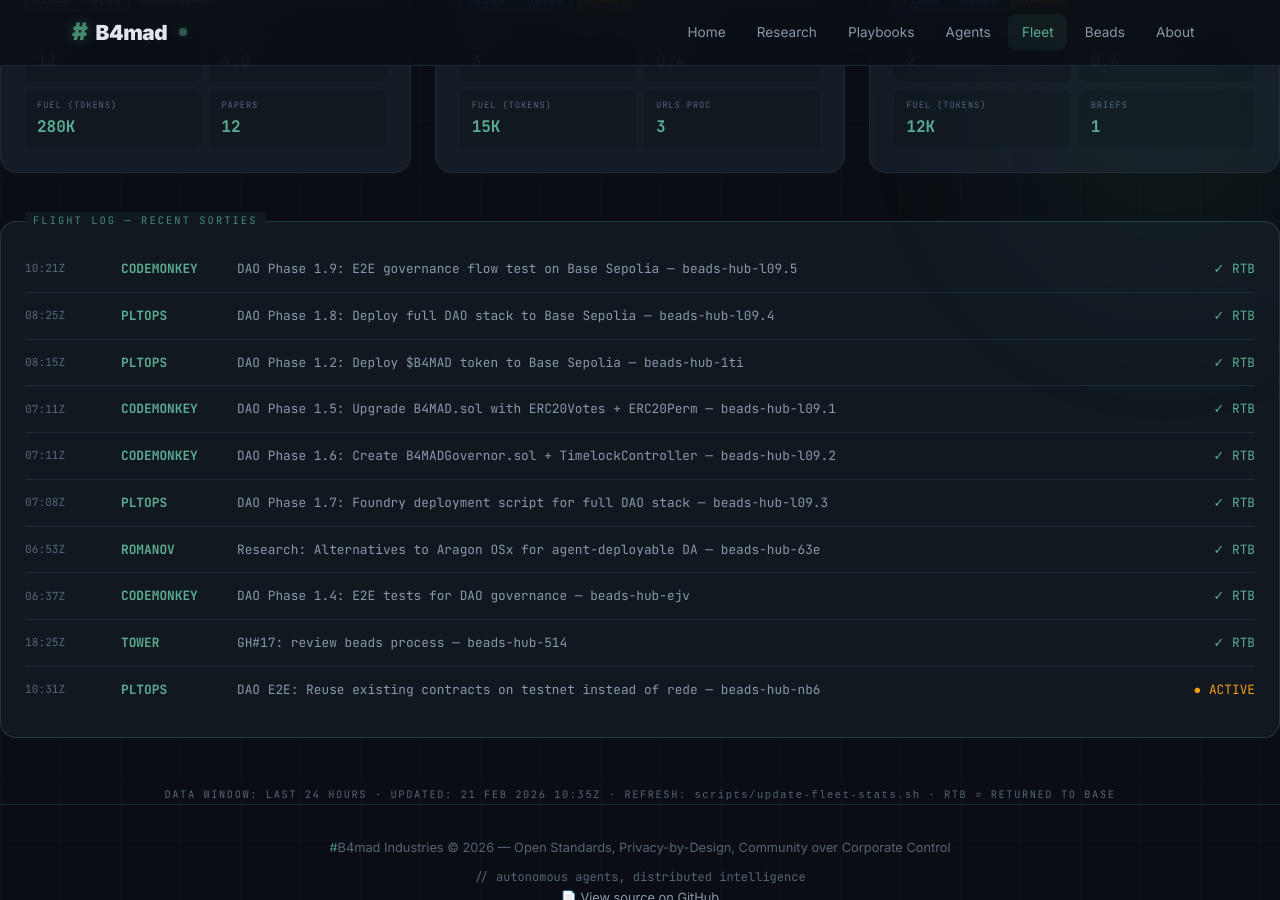
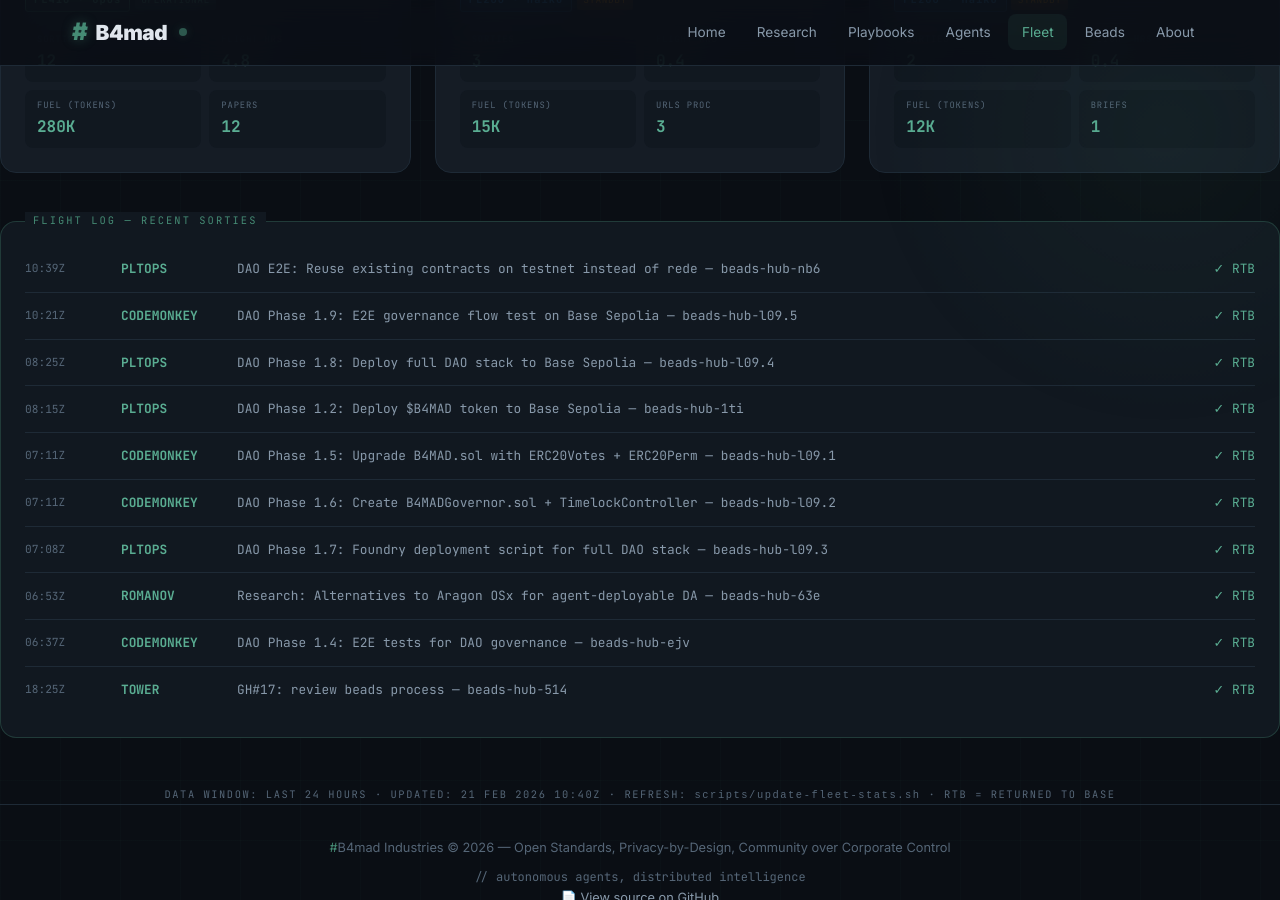
Before and after one commit to brenner-axiom/docs, a Jekyll site: the page built from fleet/index.html, in a window 1280 px wide and 900 px high, scrolled down 806 px. Built offline with Jekyll 4.4.1, drawn with Linux system fonts in a browser that asks for light colours; some of the changed text lies outside the part shown.

Commit message:
fleet: auto-update dashboard stats 2026-02-21T10:40Z

```diff
--- a/fleet/index.html
+++ b/fleet/index.html
@@ -289,22 +289,22 @@ description: "#B4mad Agent Fleet metrics dashboard with aviation theme"
     <div class="stat-label">Distance Flown</div>
   </div>
   <div class="stat-item">
-    <div class="stat-value">1855K</div>
+    <div class="stat-value">1820K</div>
     <div class="stat-unit">kg</div>
     <div class="stat-label">Fuel Burned</div>
   </div>
   <div class="stat-item">
-    <div class="stat-value">3</div>
+    <div class="stat-value">2</div>
     <div class="stat-unit">pax</div>
     <div class="stat-label">Passengers</div>
   </div>
   <div class="stat-item">
-    <div class="stat-value">31.8</div>
+    <div class="stat-value">31.2</div>
     <div class="stat-unit">hrs</div>
     <div class="stat-label">Flight Hours</div>
   </div>
   <div class="stat-item">
-    <div class="stat-value">53</div>
+    <div class="stat-value">52</div>
     <div class="stat-unit">msn</div>
     <div class="stat-label">Sorties Flown</div>
   </div>
@@ -509,6 +509,12 @@ description: "#B4mad Agent Fleet metrics dashboard with aviation theme"
 <!-- Flight Log -->
 <div class="flight-log">
   <div class="log-entry">
+    <span class="log-time">10:39Z</span>
+    <span class="log-callsign">PLTOPS</span>
+    <span class="log-mission">DAO E2E: Reuse existing contracts on testnet instead of rede — beads-hub-nb6</span>
+    <span class="log-status"><span class="complete">✓ RTB</span></span>
+  </div>
+  <div class="log-entry">
     <span class="log-time">10:21Z</span>
     <span class="log-callsign">CODEMONKEY</span>
     <span class="log-mission">DAO Phase 1.9: E2E governance flow test on Base Sepolia — beads-hub-l09.5</span>
@@ -562,16 +568,10 @@ description: "#B4mad Agent Fleet metrics dashboard with aviation theme"
     <span class="log-mission">GH#17: review beads process — beads-hub-514</span>
     <span class="log-status"><span class="complete">✓ RTB</span></span>
   </div>
-  <div class="log-entry">
-    <span class="log-time">10:31Z</span>
-    <span class="log-callsign">PLTOPS</span>
-    <span class="log-mission">DAO E2E: Reuse existing contracts on testnet instead of rede — beads-hub-nb6</span>
-    <span class="log-status"><span class="active">● ACTIVE</span></span>
-  </div>
 </div>
 
 <div style="text-align: center; margin-top: 2rem;">
   <p style="font-family: 'JetBrains Mono', monospace; font-size: 0.65rem; color: var(--text-muted); letter-spacing: 0.15em;">
-    DATA WINDOW: LAST 24 HOURS · UPDATED: 21 FEB 2026 10:35Z ·                                                                                                                                                                                                                                                                                                                                      REFRESH: <code>scripts/update-fleet-stats.sh</code> · RTB = RETURNED TO BASE
+    DATA WINDOW: LAST 24 HOURS · UPDATED: 21 FEB 2026 10:40Z ·                                                                                                                                                                                                                                                                                                                                       REFRESH: <code>scripts/update-fleet-stats.sh</code> · RTB = RETURNED TO BASE
   </p>
 </div>
```
